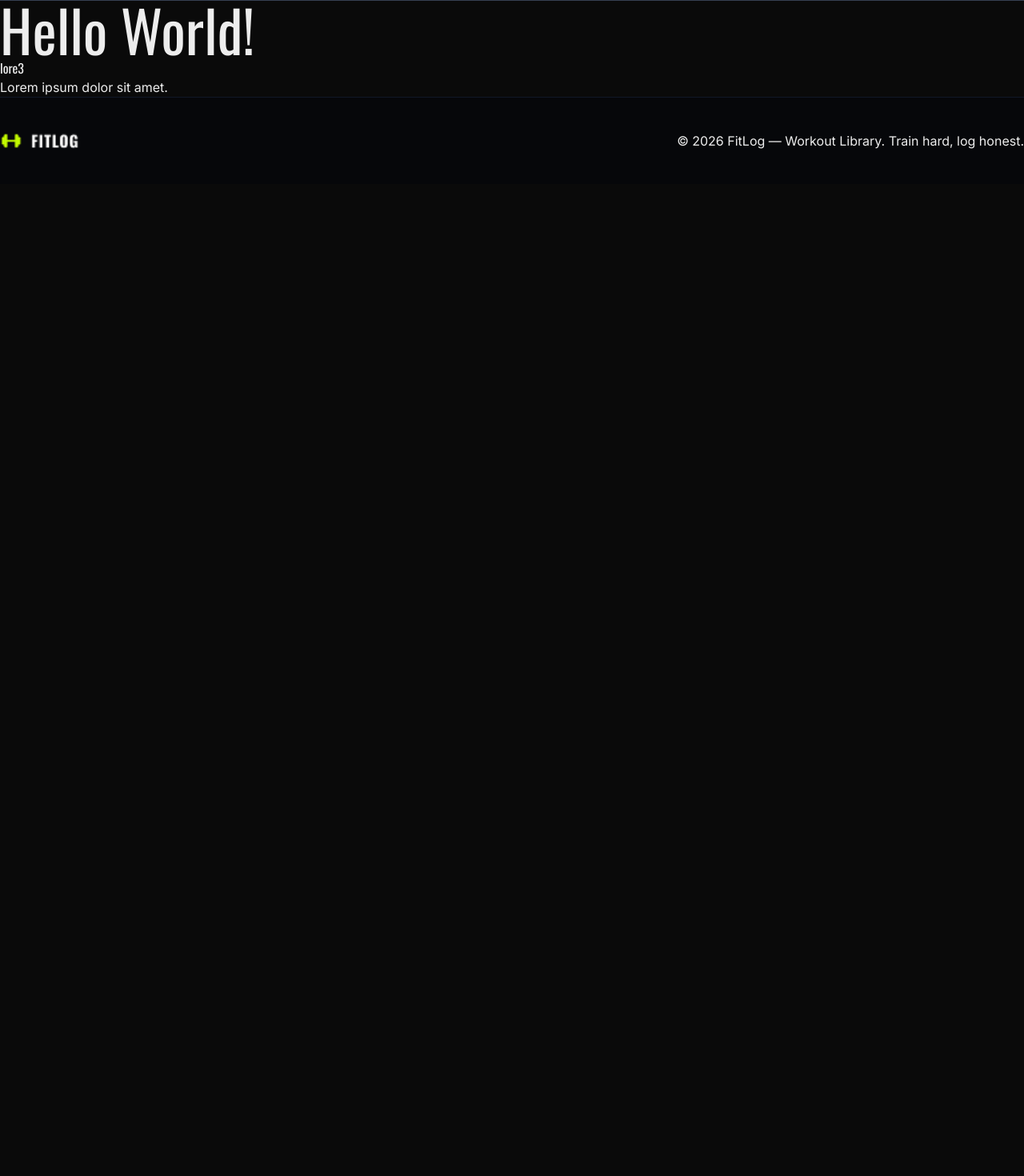
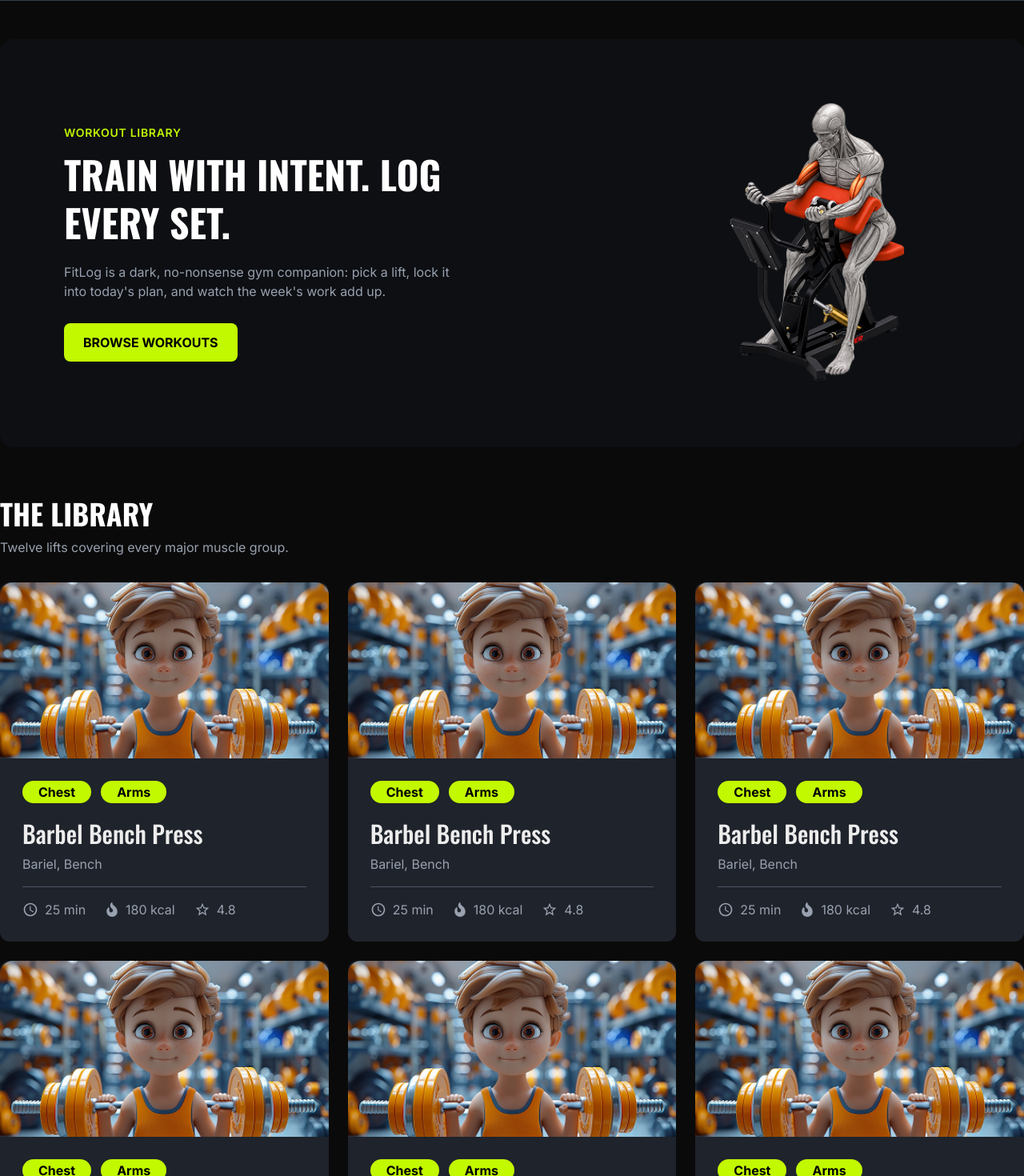
Before and after one commit to sojibkhan567/fitlog-next-app, a Next.js app: page / in a window 1280 px wide. Shown: the part 80-1550 px from the top of the page at 80% size. Before the commit the page ends 800 px from the top, so only its background shows below. Built offline with nearby package versions, Linux system fonts and the light colour scheme.

Commit message:
feat-02: Home page ui design & workout details page setup

```diff
--- a/package.json
+++ b/package.json
@@ -11,7 +11,8 @@
   "dependencies": {
     "next": "16.3.6",
     "react": "19.2.8",
-    "react-dom": "19.2.8"
+    "react-dom": "19.2.8",
+    "react-icons": "^5.7.0"
   },
   "devDependencies": {
     "@tailwindcss/postcss": "^4",
--- a/src/app/page.tsx
+++ b/src/app/page.tsx
@@ -1,12 +1,28 @@
+import LibraryCard from "@/components/common/LibraryCard";
+import Banner from "@/components/home/Banner";
+
 
 
 export default function Home() {
   return (
-    <div>
-      <h1 className="text-7xl">Hello World!</h1>
-      <h4>lore3
-      </h4>
-      <p>Lorem ipsum dolor sit amet.</p>
-    </div>
+    <>
+      <Banner />
+      {/** workout library section */}
+      <section className="pb-20">
+        <div className="mb-8">
+          <h1 className="text-4xl text-white uppercase font-bold leading-tight mb-2">The Library</h1>
+          <p className="text-gray-400">Twelve lifts covering every major muscle group.</p>
+        </div>
+        {/** Library crard list */}
+        <div className="grid grid-cols-1 gap-6 lg:grid-cols-3 md:grid-cols-2 xl:grid-cols-3">
+          <LibraryCard />
+          <LibraryCard />
+          <LibraryCard />
+          <LibraryCard />
+          <LibraryCard />
+          <LibraryCard />
+        </div>
+      </section>
+    </>
   );
 }
--- /dev/null
+++ b/src/app/workouts/[id]/page.tsx
@@ -0,0 +1,9 @@
+import React from 'react'
+
+const page = () => {
+  return (
+    <div>Workout details</div>
+  )
+}
+
+export default page
--- a/src/components/common/Footer.tsx
+++ b/src/components/common/Footer.tsx
@@ -6,7 +6,7 @@ const Footer = () => {
             <div className='container mx-auto'>
                 <div className='flex justify-between items-center'>
                     <Image src="/footer-logo.png" alt='footer-logo' width={100} height={100} />
-                    <p>© 2026 FitLog — Workout Library. Train hard, log honest.</p>
+                    <p className='text-gray-500'>© 2026 FitLog — Workout Library. Train hard, log honest.</p>
                 </div>
             </div>
         </footer>
--- /dev/null
+++ b/src/components/common/LibraryCard.tsx
@@ -0,0 +1,43 @@
+import Image from "next/image";
+import Link from "next/link";
+import { FaFireFlameCurved } from "react-icons/fa6";
+import { MdOutlineStarBorder, MdOutlineWatchLater } from "react-icons/md";
+
+const LibraryCard = () => {
+  return (
+    <Link href="/workouts/5">
+      <div className="w-full bg-[#1F232B] rounded-xl">
+          <div className="relative h-55 rounded-t-2xl w-full overflow-hidden">
+              <Image className="object-cover" src="/images/card-img.png" alt="img" fill />
+          </div>
+
+          <div className="p-7 space-y-2">
+              <div className="flex gap-3 mb-5">
+                  <p className="px-5 py-0.5 rounded-full bg-primary text-secondary font-bold">Chest</p>
+                  <p className="px-5 py-0.5 rounded-full bg-primary text-secondary font-bold">Arms</p>
+              </div>
+
+              <h2 className="text-3xl font-medium">Barbel Bench Press</h2>
+              <p className="text-gray-400 pb-4 border-b border-b-gray-600">Bariel, Bench</p>
+
+              <div className="flex gap-6 text-gray-400 pt-2">
+                  <div className="flex justify-center items-center gap-2">
+                      <MdOutlineWatchLater size={20} />
+                      <p>25 min</p>
+                  </div>
+                  <div className="flex justify-center items-center gap-2">
+                      <FaFireFlameCurved size={18} />
+                      <p>180 kcal</p>
+                  </div>
+                  <div className="flex justify-center items-center gap-2">
+                      <MdOutlineStarBorder size={20} />
+                      <p>4.8</p>
+                  </div>
+              </div>
+          </div>
+      </div>
+      </Link>
+  )
+}
+
+export default LibraryCard
--- /dev/null
+++ b/src/components/home/Banner.tsx
@@ -0,0 +1,40 @@
+import Image from 'next/image'
+import React from 'react'
+
+const Banner = () => {
+    return (
+        <section className="bg-[#0d0f13] px-20 py-20 lg:rounded-2xl md:rounded-2xl mt-12 mb-15">
+            <div className="grid items-center gap-10 md:grid-cols-2">
+                {/* Left Column - Content */}
+                <div>
+                    <p className="mb-3 text-sm font-semibold uppercase tracking-wider text-primary">
+                        Workout Library
+                    </p>
+                    <h1 className="text-4xl text-white uppercase font-bold leading-tight md:text-5xl lg:text-5xl">
+                        Train with intent. Log every set.
+                    </h1>
+                    <p className="mt-5 max-w-lg text-gray-400">
+                        FitLog is a dark, no-nonsense gym companion: pick a lift, lock it
+                        into today&apos;s plan, and watch the week&apos;s work add up.
+                    </p>
+                    <div className="mt-7 flex flex-wrap gap-4">
+                        <button className="rounded-lg bg-primary px-6 py-3 font-bold uppercase text-secondary transition hover:bg-lime-400">
+                            Browse workouts
+                        </button>
+                    </div>
+                </div>
+                {/* Right Column - Image */}
+                <div className="flex justify-center md:justify-end">
+                    <Image
+                        src="/banner.png"
+                        alt="Banner"
+                        width={350}
+                        height={350}
+                    />
+                </div>
+            </div>
+        </section>
+    )
+}
+
+export default Banner
```
Also changed, not shown: public/images/card-img.png (added), 1 other file (tests, documents, lock files or other folders).
